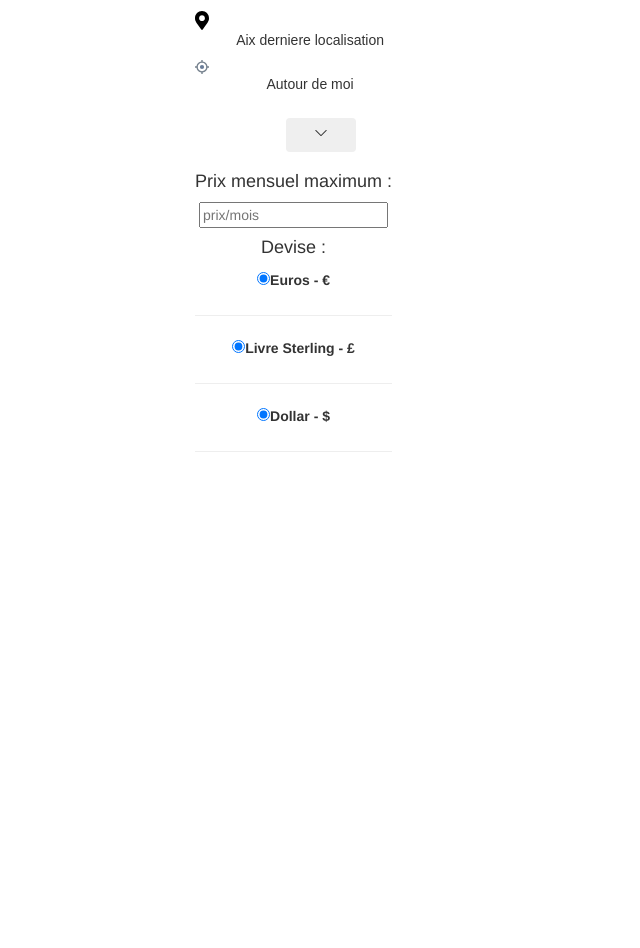
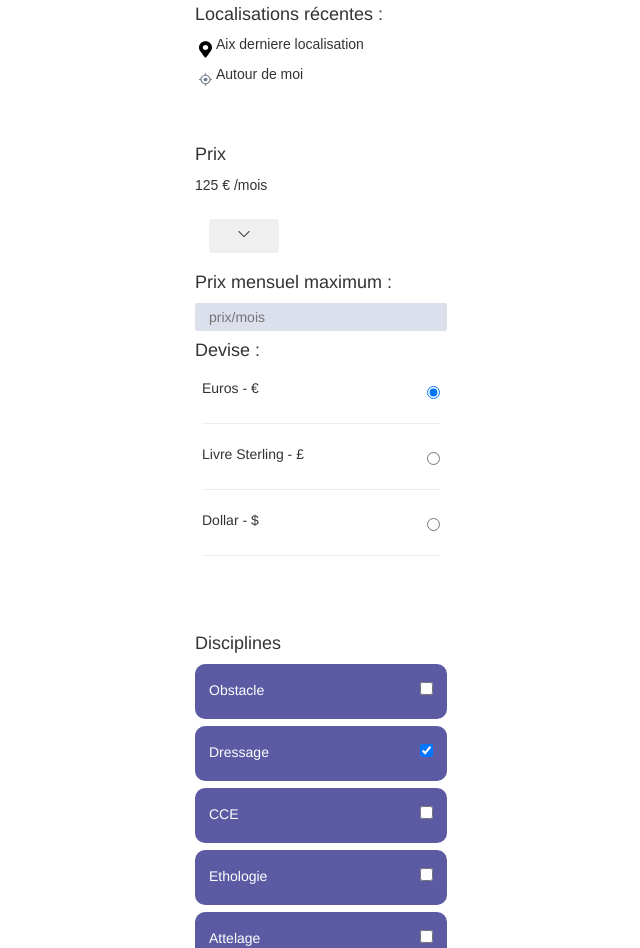
Before and after one commit to Johanna-cs/Caval_Cloud_Front, a React (Create React App) app: page /search-horse in a window 1280 px wide. Shown: the part 284-1232 px from the top of the page, without its empty margins (319-959 px from the left). Before the commit the page ends 800 px from the top, so only its background shows below. Built offline with nearby package versions, Linux system fonts and the light colour scheme.

Commit message:
discip section added with css, location and price css ok

```diff
--- a/src/components/Landing/landing.css
+++ b/src/components/Landing/landing.css
@@ -83,7 +83,7 @@ body {
   outline: none;
 }
 .login_forms input {
-  background: #b0b9d380;
+  background: #b0b9d370;
   border: none;
   border-radius: 3px;
   height: 3em;
--- a/src/components/searchHorse/SearchHorse.js
+++ b/src/components/searchHorse/SearchHorse.js
@@ -1,6 +1,6 @@
 import React, { useState, useEffect } from 'react'
 import { Link } from 'react-router-dom'
-import './searchHorse.css'
+import './searchHorse.scss'
 import { Collapse, Button } from 'reactstrap'
 import geoloc from '../SVG-icons/geolocalisation.svg'
 import loc from '../SVG-icons/geolocation-icon2.svg'
@@ -19,7 +19,7 @@ const SearchHorse = () => {
 
             <div className='searchHorse_loc'>
                 <h4>Localisation </h4>
-                <input id='locInput' placeholder='Localisation'/>
+                <input className='mainInput' placeholder='Localisation'/>
                 <Button id='toggle_btn_chev'color="transparent" onClick={toggle} style={{ marginBottom: '1rem' }}><svg class="bi bi-chevron-down" width="1em" height="1em" viewBox="0 0 16 16" fill="currentColor" xmlns="http://www.w3.org/2000/svg">
                     <path fill-rule="evenodd" d="M1.646 4.646a.5.5 0 0 1 .708 0L8 10.293l5.646-5.647a.5.5 0 0 1 .708.708l-6 6a.5.5 0 0 1-.708 0l-6-6a.5.5 0 0 1 0-.708z"/>
                     </svg></Button>
@@ -34,38 +34,86 @@ const SearchHorse = () => {
                     </div>
                     <div className='last_loc'>
                     <h4>Localisations récentes :</h4>
+
+                    <div className='lastLoc'>
                         <img src={locmap} alt='logo loc' className='loc_map'/>
                         <p> Aix derniere localisation</p>
+                    </div>
+                    <div className='aroundMe'>
                         <img src={geoloc} alt='logo loc' className='loc_map'/>
                         <p> Autour de moi </p>
+                    </div>
                     </div>
                 </Collapse>
                 </div>
             </div>
 
-
+            <hr />
             <div className='searchHorse_price' >
-
+                <h4> Prix </h4>
+                <p>125 € /mois</p>
                 <Button id='toggle_btn_chev'color="transparent" onClick={toggle} style={{ marginBottom: '1rem' }}><svg class="bi bi-chevron-down" width="1em" height="1em" viewBox="0 0 16 16" fill="currentColor" xmlns="http://www.w3.org/2000/svg">
                             <path fill-rule="evenodd" d="M1.646 4.646a.5.5 0 0 1 .708 0L8 10.293l5.646-5.647a.5.5 0 0 1 .708.708l-6 6a.5.5 0 0 1-.708 0l-6-6a.5.5 0 0 1 0-.708z"/>
                         </svg></Button>
                 <div className='searchHorse_price2'>
                 <Collapse isOpen={isOpen}>
                     <h4> Prix mensuel maximum : </h4>
-                    <input id='priceInput' placeholder='prix/mois'/>
+                    <input className='mainInput' placeholder='prix/mois'/>
                             <h4> Devise : </h4>
                             <div className='selectDevise'>
+                                <div className='deviseForm'>
+                                    <label className='deviseLabel' for='selectEur'> Euros - € </label>
                                     <input className='deviseInput' name='selectEur' type="radio" value="option1" checked/>
-                                <label className='deviseLabel' for='selectEur'> Euros - € </label>
+                                </div>
                                 <hr />
-                                <input className='deviseInput' name='selectLiv' type="radio" value="option2" checked/>
+                                <div className='deviseForm'>
                                     <label className='deviseLabel' for='selectLiv'> Livre Sterling - £ </label>
+                                    <input className='deviseInput' name='selectLiv' type="radio" value="option2" />
+                                </div>
                                 <hr />
-                                <input className='deviseInput' name='selectDol' type="radio" value="option3" checked/>
+                                <div className='deviseForm'>
                                     <label className='deviseLabel' for='selectDol'> Dollar - $ </label>
+                                    <input className='deviseInput' name='selectDol' type="radio" value="option3" />
+                                </div>
                                 <hr />
                             </div>
                     </Collapse>
+                </div>
+            </div>
+            <hr />
+            <div className='searchHorse_disc'>
+
+                <h4>Disciplines</h4>
+                <div className='disciplineList'>
+                    <div className='discipline'>
+                        <label for="obstacle">Obstacle</label>
+                        <input type="checkbox" id="obstacle" name="obstacle"></input>
+                    </div>
+
+                    <div className='discipline'>
+                        <label for="dressage">Dressage</label>
+                        <input type="checkbox" id="dressage" name="dressage" checked></input>
+                    </div>
+
+                    <div className='discipline'>
+                        <label for="cce">CCE</label>
+                        <input type="checkbox" id="cce" name="cce"></input>
+                    </div>
+
+                    <div className='discipline'>
+                        <label for="ethologie">Ethologie</label>
+                        <input type="checkbox" id="ethologie" name="ethologie"></input>
+                    </div>
+
+                    <div className='discipline'>
+                        <label for="attelage">Attelage</label>
+                        <input type="checkbox" id="attelage" name="attelage"></input>
+                    </div>
+
+                    <div className='discipline'>
+                        <label for="trec">TREC</label>
+                        <input type="checkbox" id="trec" name="trec"></input>
+                    </div>
                 </div>
             </div>
 
--- a/src/components/searchHorse/searchHorse.css
+++ /dev/null
@@ -1,43 +0,0 @@
-/* Search page  */
-.searchHorse_page {
-    display: flex;
-    flex-flow: column nowrap;
-
-}
-.searchHorse_loc {
-    display: flex;
-    flex-direction: column;
-}
-#locInput {
-    width: 18em;
-}
-#toggle_btn_chev {
-    width: 5em;
-    margin: 1em;
-}
-
-.searchHorse_loc2 {
-    display: flex;
-}
-#toggle_btn_chev {
-    margin: 1em;
-}
-.rayon_loc {
-    display: flex;
-    justify-content: space-between;
-    padding: 0.5em;
-}
-.rayon_loc span {
-    margin: 1em;
-}
-.last_loc {
-    display: flex;
-    flex-direction: column;
-}
-.loc_map {
-    width: 1em;
-}
-
-.searchHorse_price2 {
-    display: flex;
-}
--- /dev/null
+++ b/src/components/searchHorse/searchHorse.scss
@@ -0,0 +1,107 @@
+/* Search page  */
+.searchHorse_page {
+    display: flex;
+    flex-flow: column nowrap;
+    padding: 1.5em;
+    width: 100%;
+}
+/* common css btn etc */
+#toggle_btn_chev {
+    width: 5em;
+    margin: 1em;
+}
+.mainInput {
+    width: 18em;
+    background-color: #b0b9d370;
+    border : none ;
+    border-radius: 2px;
+    height: 2em;
+    padding: 1em;
+}
+/* Localisation */
+.searchHorse_loc {
+    display: flex;
+    flex-direction: column;
+    text-align: left;
+}
+
+.searchHorse_loc2 {
+    display: flex;
+}
+
+.rayon_loc {
+    display: flex;
+    justify-content: space-between;
+    padding: 0.5em;
+}
+.rayon_loc span {
+    margin: 1em;
+}
+.last_loc {
+    display: flex;
+    flex-direction: column;
+}
+.lastLoc{
+    display: flex;
+    flex-flow: row nowrap;
+}
+.aroundMe {
+    display: flex;
+    flex-flow: row nowrap;
+}
+
+.loc_map {
+    width: 1.5em;
+    padding: 0.3em;
+}
+/* Price */
+.searchHorse_price {
+    display: flex;
+    flex-direction: column;
+    text-align: left;
+}
+.searchHorse_price2 {
+    display: flex;
+}
+.selectDevise {
+    padding: 0.5em;
+    text-align: left;
+
+}
+.deviseLabel {
+    font-weight: 300;
+}
+
+.deviseForm {
+    display: flex;
+    justify-content: space-between;
+}
+.deviseInput input{
+    margin-left: auto;
+}
+
+/* Disciplines */
+.searchHorse_disc {
+    text-align: left;
+}
+.disciplineList {
+    display: flex;
+    flex-direction: column;
+
+}
+.discipline {
+    background-color: #5D5AA4;
+    display: flex;
+    justify-content: space-between;
+    align-items: baseline;
+    color : white;
+    padding: 1em;
+    margin-bottom: 0.5em;
+    border-radius: 10px;
+}
+.discipline label {
+    font-weight: 400;
+}
+.discipline input :checked {
+    color: #5D5AA4;
+}
```
Lines whose indentation alone changed are shown as unchanged.
